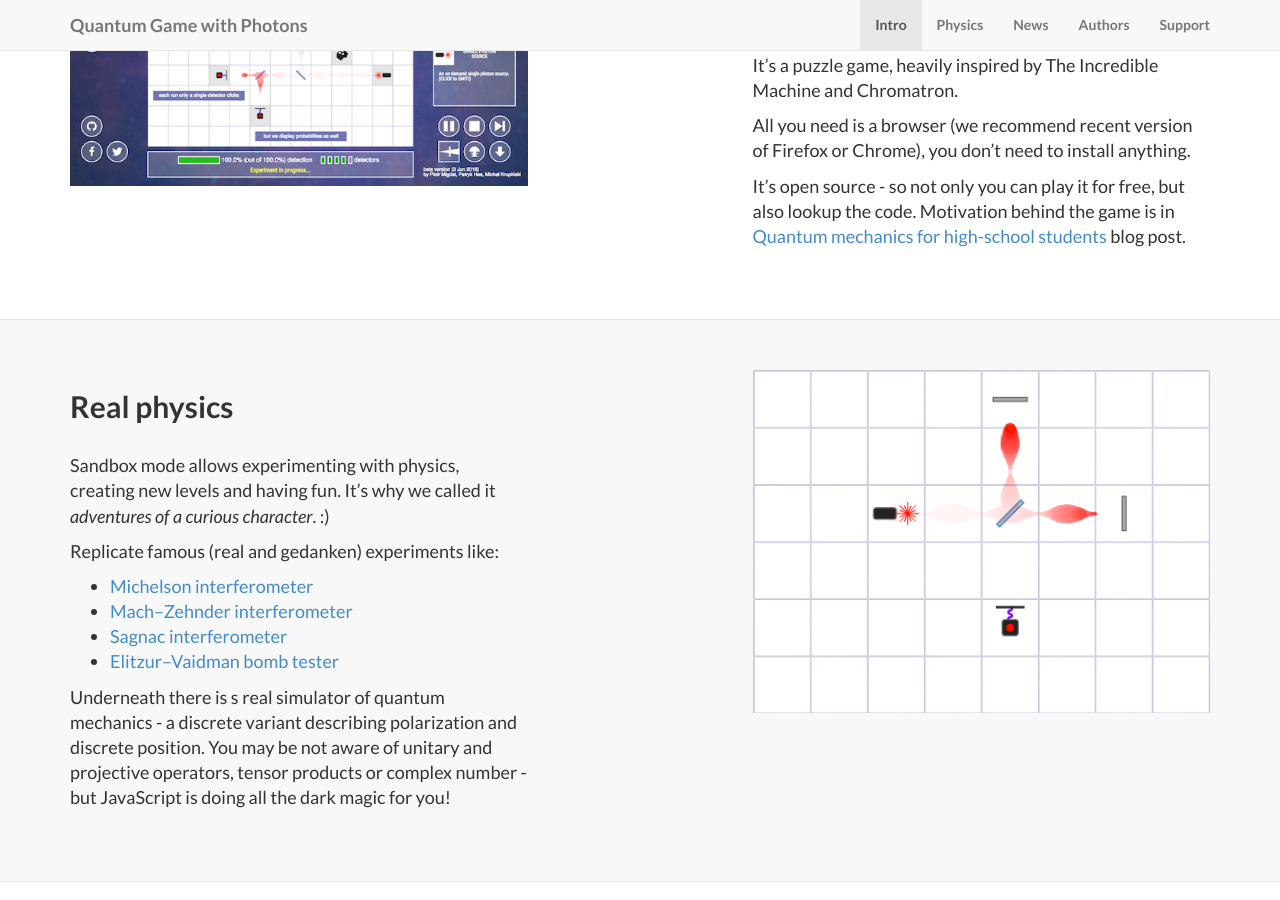
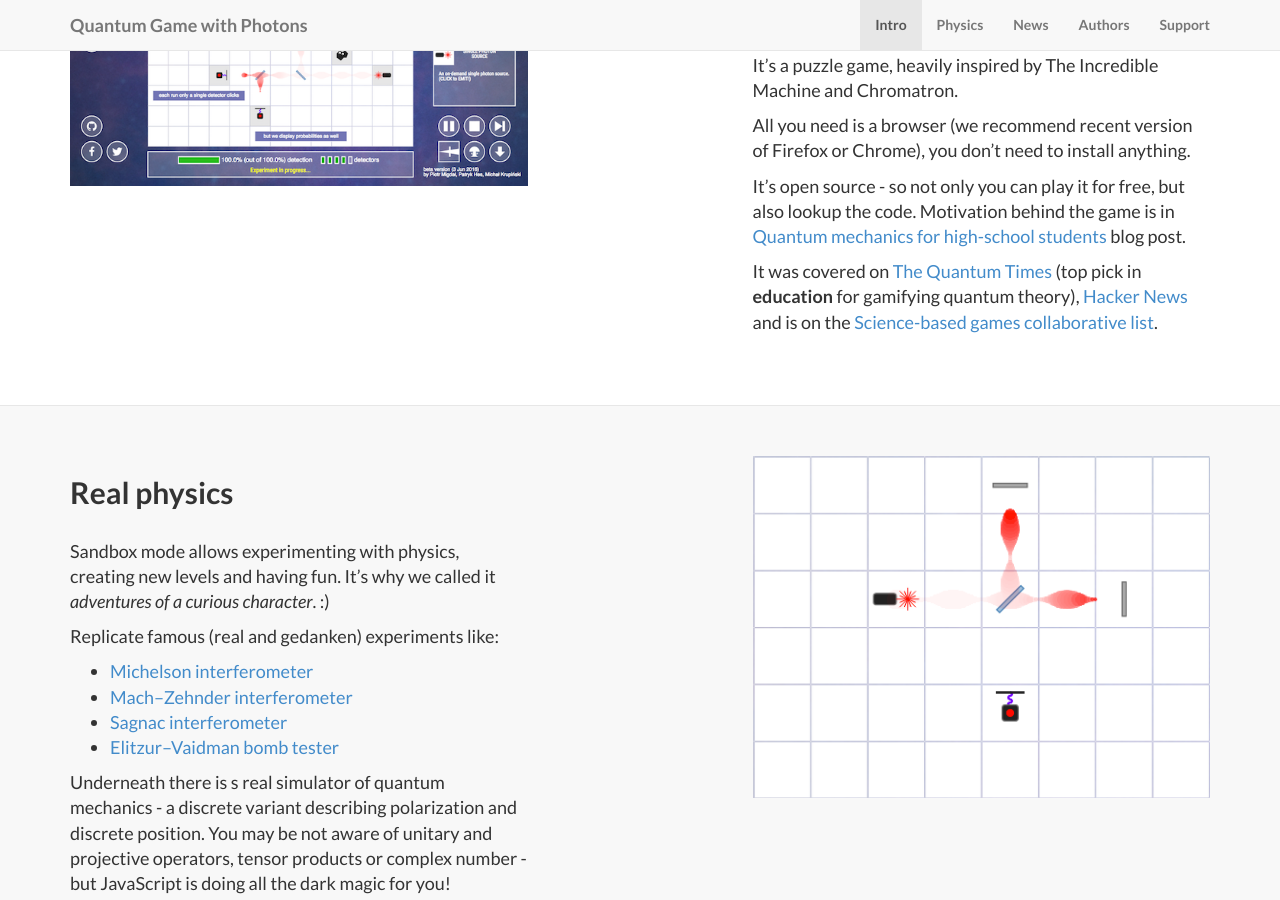
Before and after one commit to stared/old-quantum-landing, a Jekyll site: the page built from index.html, in a window 1280 px wide and 900 px high, scrolled down 1019 px. Built offline with Jekyll 4.4.1, drawn with Linux system fonts in a browser that asks for light colours; nearby versions of some CDN libraries; library files that are not in the unit come from our copies.

Commit message:
where it is covered

```diff
--- a/_posts/2014-09-21-services-1.markdown
+++ b/_posts/2014-09-21-services-1.markdown
@@ -14,3 +14,5 @@
 All you need is a browser (we recommend recent version of Firefox or Chrome), you don't need to install anything.
 
 It's open source - so not only you can play it for free, but also lookup the code. Motivation behind the game is in [Quantum mechanics for high-school students](http://p.migdal.pl/2016/08/15/quantum-mechanics-for-high-school-students.html) blog post.
+
+It was covered on [The Quantum Times](http://thequantumtimes.org/2017/03/gamifying-quantum-theory/) (top pick in **education** for gamifying quantum theory), [Hacker News](https://news.ycombinator.com/item?id=14432176) and is on the [Science-based games collaborative list](https://github.com/stared/science-based-games-list).
```
